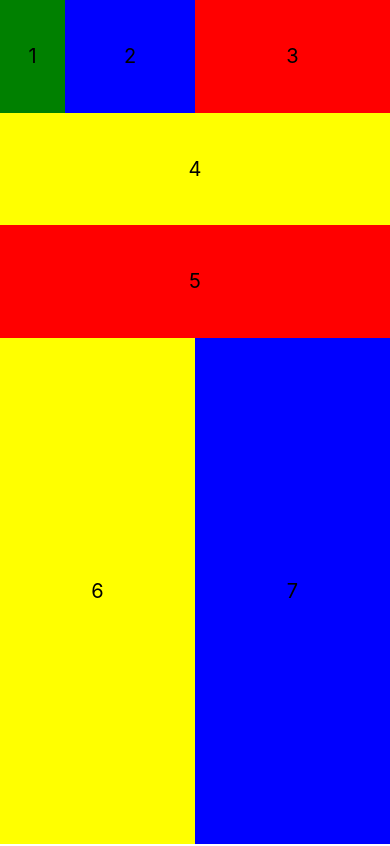
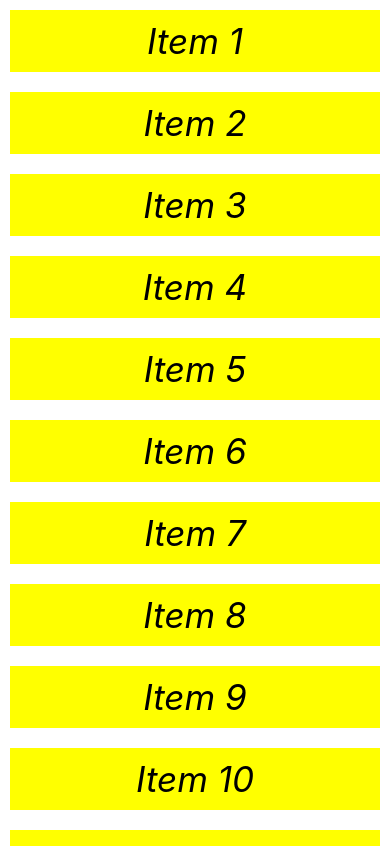
Before and after one commit to Abass14/ReactNative-Tutorial, a React Native app: screen / in a window 390 px wide. Shown: the top 846 px of the page. Built offline with nearby package versions, Linux system fonts and the light colour scheme.

Commit message:
completed list, scrollview and refresh control lesson

```diff
--- a/App.js
+++ b/App.js
@@ -11,6 +11,7 @@
 import {
   Button,
   Linking,
+  RefreshControl,
   SafeAreaView,
   ScrollView,
   StatusBar,
@@ -28,125 +29,75 @@
   ReloadInstructions,
 } from 'react-native/Libraries/NewAppScreen';
 
+const App = () => {
+  const [items, setItems] = useState([
+    {key: 1, item: 'Item 1'},
+    {key: 2, item: 'Item 2'},
+    {key: 3, item: 'Item 3'},
+    {key: 4, item: 'Item 4'},
+    {key: 5, item: 'Item 5'},
+    {key: 6, item: 'Item 6'},
+    {key: 7, item: 'Item 7'},
+    {key: 8, item: 'Item 8'},
+    {key: 9, item: 'Item 9'},
+    {key: 10, item: 'Item 10'},
+    {key: 11, item: 'Item 11'},
+    {key: 12, item: 'Item 12'},
+    {key: 13, item: 'Item 13'},
+    {key: 14, item: 'Item 14'},
+  ]);
 
-
-const App = () => {
+  const [Resfreshing, setRefresh] = useState(false)
+  const onRefresh =()=>{
+    setRefresh(true);
+    setItems([...items, {key: 15, item: 'Item 100'}]);
+    setRefresh(false);
+  }
 
   return (
     <View style={styles.body}>
-      <View style={styles.subBody}>
-        <View style={styles.subBodyRow}>
-          <View style={styles.view1}>
-            <Text style={styles.text}>1</Text>
-          </View>
-          <View style={styles.view2}>
-            <Text style={styles.text}>2</Text>
-          </View>
-          <View style={styles.view3}>
-            <Text style={styles.text}>3</Text>
-          </View>
-        </View>
-
-        <View style={styles.subBody2}>
-          <Text style={styles.text}>4</Text>
-        </View>
-        <View style={styles.subBody3}>
-          <Text style={styles.text}>5</Text>
-        </View>
-      </View>
-
-
-
-      <View style={styles.subBody4}>
-        <View style={styles.view4}>
-          <Text style={styles.text}>6</Text>
-        </View>
-        <View style={styles.view5}>
-          <Text style={styles.text}>7</Text>
-        </View>
-      </View>
-
-
-
+      <ScrollView
+        refreshControl={
+          <RefreshControl
+            refreshing={ Resfreshing }
+            onRefresh= {onRefresh}
+            colors={['red']}
+          />
+        }
+      >
+        {
+          items.map((i)=>{
+              return (
+                <View style={styles.item} key={i.key}>
+                <Text style={styles.text}>{i.item}</Text>
+              </View>
+              )
+          })
+        }
+      </ScrollView>
     </View>
   );
 };
 
 const styles = StyleSheet.create({
   body: {
-    flex: 1,
     flexDirection: 'column',
   },
 
-  subBody: {
-    flex: 2,
-    flexDirection: 'column',
-  },
-
-  subBodyRow:{
-    flex: 1,
-    flexDirection: 'row'
-  },
-
-  subBody2: {
-    flex: 1,
-    flexDirection: 'row',
+  item:{
     backgroundColor: 'yellow',
     alignItems: 'center',
     justifyContent: 'center',
-  },
-
-  subBody3: {
-    flex: 1,
-    flexDirection: 'row',
-    backgroundColor: 'red',
-    alignItems: 'center',
-    justifyContent: 'center',
-  },
-
-  subBody4: {
-    flex: 3,
-    flexDirection: 'row',
-    alignItems: 'stretch',
-    justifyContent: 'center',
-  },
-
-  view4: {
-    flex: 1,
-    backgroundColor: 'yellow',
-    alignItems: 'center',
-    justifyContent: 'center'
-
-  },
-  view5: {
-    flex: 1,
-    backgroundColor: 'blue',
-    alignItems: 'center',
-    justifyContent: 'center'
+    margin: 10
   },
 
   text: {
     color: 'black',
-    fontSize: 20
-  },
-  view1: {
-    flex: 1,
-    backgroundColor: 'green',
-    alignItems: 'center',
-    justifyContent: 'center'
-  },
-  view2: {
-    flex: 2,
-    backgroundColor: 'blue',
-    alignItems: 'center',
-    justifyContent: 'center'
-  },
-  view3: {
-    flex: 3,
-    backgroundColor: 'red',
-    alignItems: 'center',
-    justifyContent: 'center'
-  },
+    fontSize: 35,
+    fontStyle: 'italic',
+    margin: 10
+  }
+
 
 
 
```
